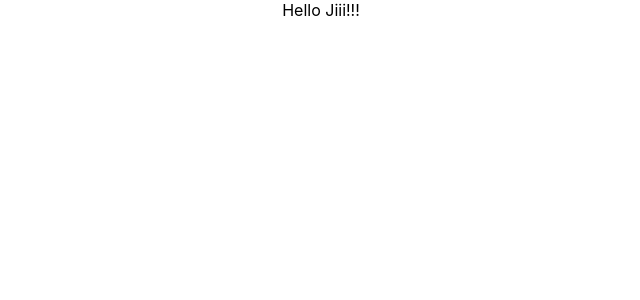
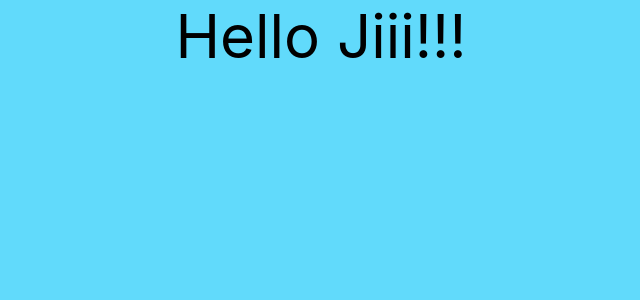
Before and after one commit to Poonji/Learnig_React, a React (Create React App) app: page / in a window 1280 px wide. Shown: the top 300 px of the page, without its empty margins (319-959 px from the left). Built offline with nearby package versions, Linux system fonts and the light colour scheme.

Commit message:
first commit of the day

```diff
--- a/src/App.css
+++ b/src/App.css
@@ -1,5 +1,9 @@
 .App {
   text-align: center;
+  font-size: 60px;
+  background-color: #61dafb;
+  width: 100vw;
+  height: 100vh;
 }
 
 .App-logo {
```
Also changed, not shown: src/components/items.js (added).
